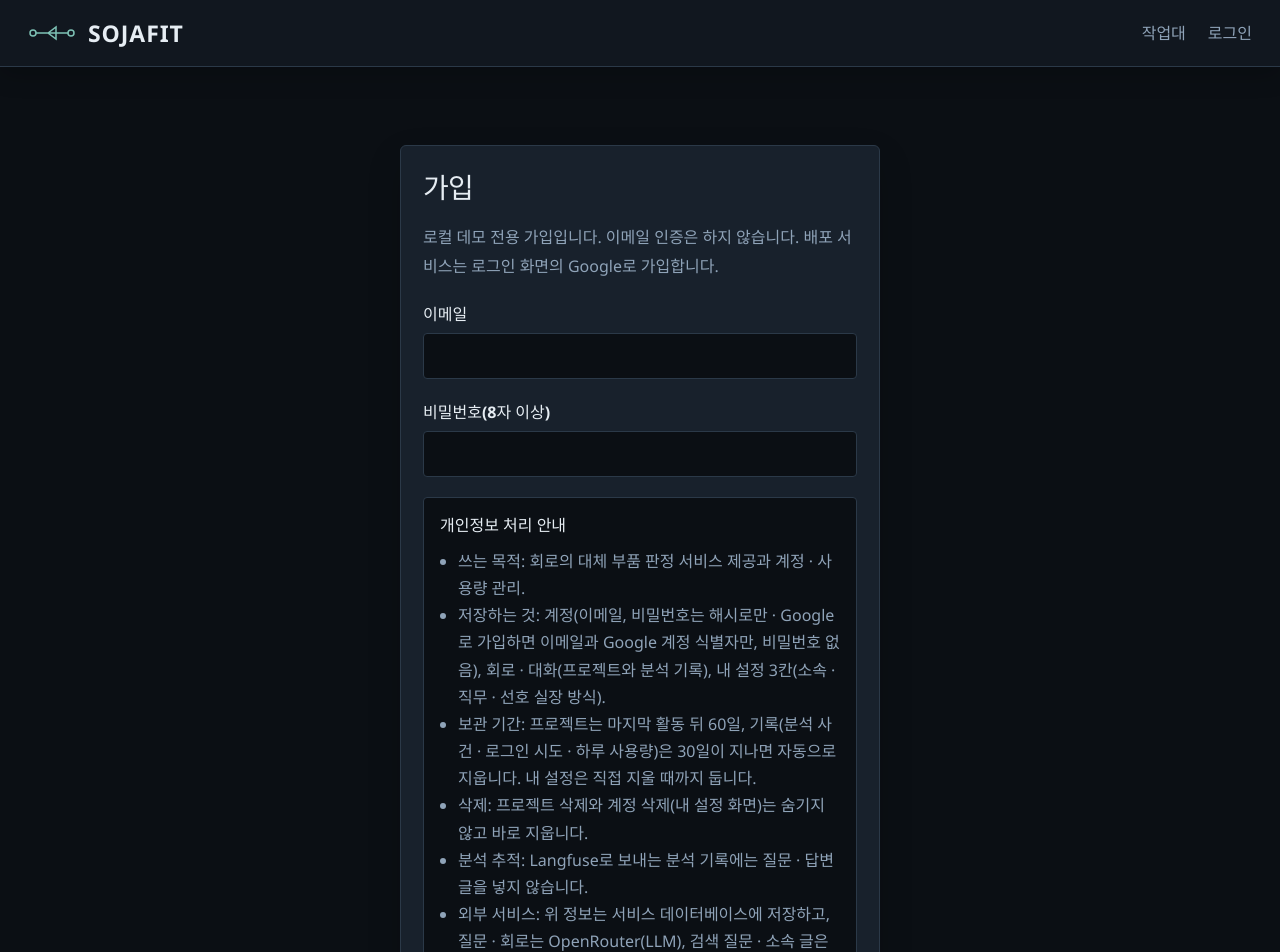
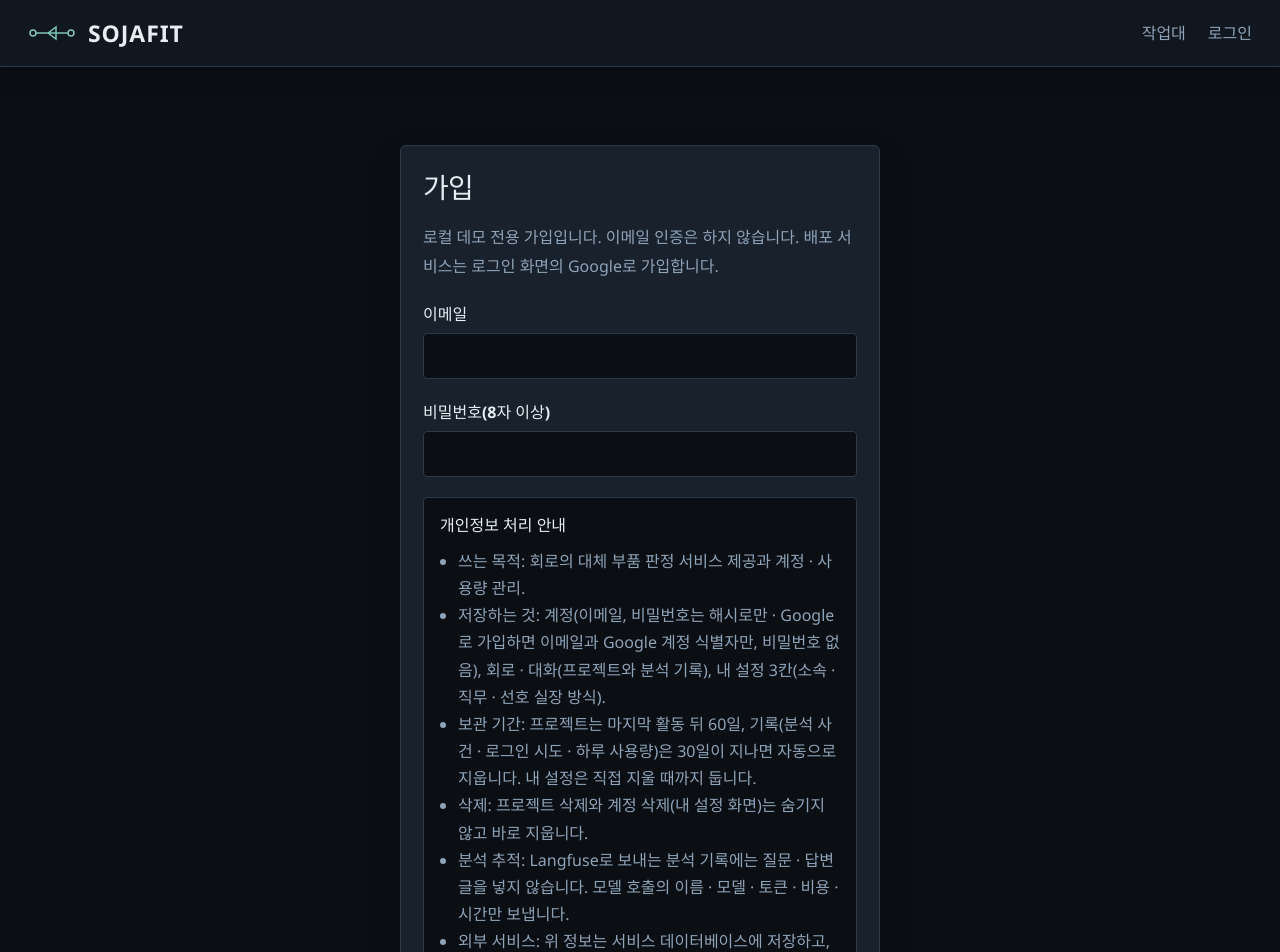
Before and after one commit to HJU5022/SojaFit, a React (Vite) app in the folder frontend/: page /signup in a window 1280 px wide. Shown: the top 952 px of the page. Built offline with nearby package versions, Linux system fonts and the light colour scheme; no server answers.

Commit message:
docs(privacy): 가입 안내와 SPEC에 모델 호출 메타 전송을 밝힌다

```diff
--- a/frontend/src/pages/SignupPage.tsx
+++ b/frontend/src/pages/SignupPage.tsx
@@ -48,7 +48,7 @@ export function PrivacyNotice() {
       <li>저장하는 것: 계정(이메일, 비밀번호는 해시로만 · Google로 가입하면 이메일과 Google 계정 식별자만, 비밀번호 없음), 회로 · 대화(프로젝트와 분석 기록), 내 설정 3칸(소속 · 직무 · 선호 실장 방식).</li>
       <li>보관 기간: 프로젝트는 마지막 활동 뒤 60일, 기록(분석 사건 · 로그인 시도 · 하루 사용량)은 30일이 지나면 자동으로 지웁니다. 내 설정은 직접 지울 때까지 둡니다.</li>
       <li>삭제: 프로젝트 삭제와 계정 삭제(내 설정 화면)는 숨기지 않고 바로 지웁니다.</li>
-      <li>분석 추적: Langfuse로 보내는 분석 기록에는 질문 · 답변 글을 넣지 않습니다.</li>
+      <li>분석 추적: Langfuse로 보내는 분석 기록에는 질문 · 답변 글을 넣지 않습니다. 모델 호출의 이름 · 모델 · 토큰 · 비용 · 시간만 보냅니다.</li>
       <li>외부 서비스: 위 정보는 서비스 데이터베이스에 저장하고, 질문 · 회로는 OpenRouter(LLM), 검색 질문 · 소속 글은 Voyage(임베딩)로 보냅니다.</li>
       <li>동의를 거부할 수 있으며, 거부하면 가입할 수 없습니다.</li>
     </ul>
```
Also changed, not shown: 3 other files (tests, documents, lock files or other folders).
